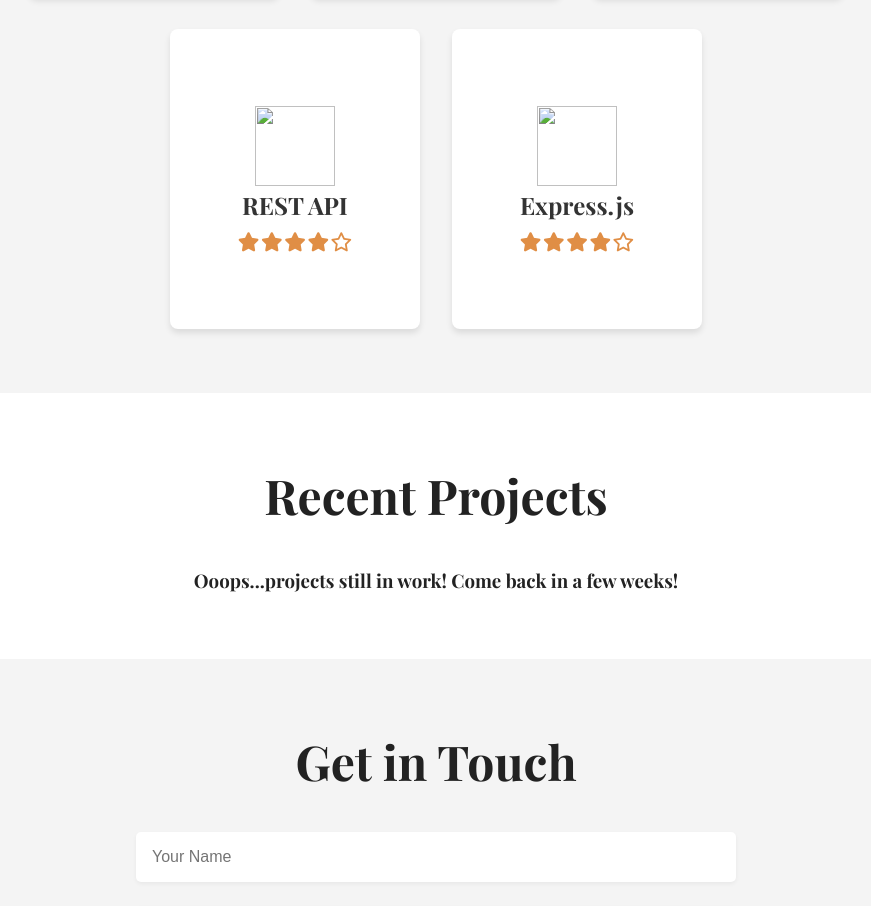
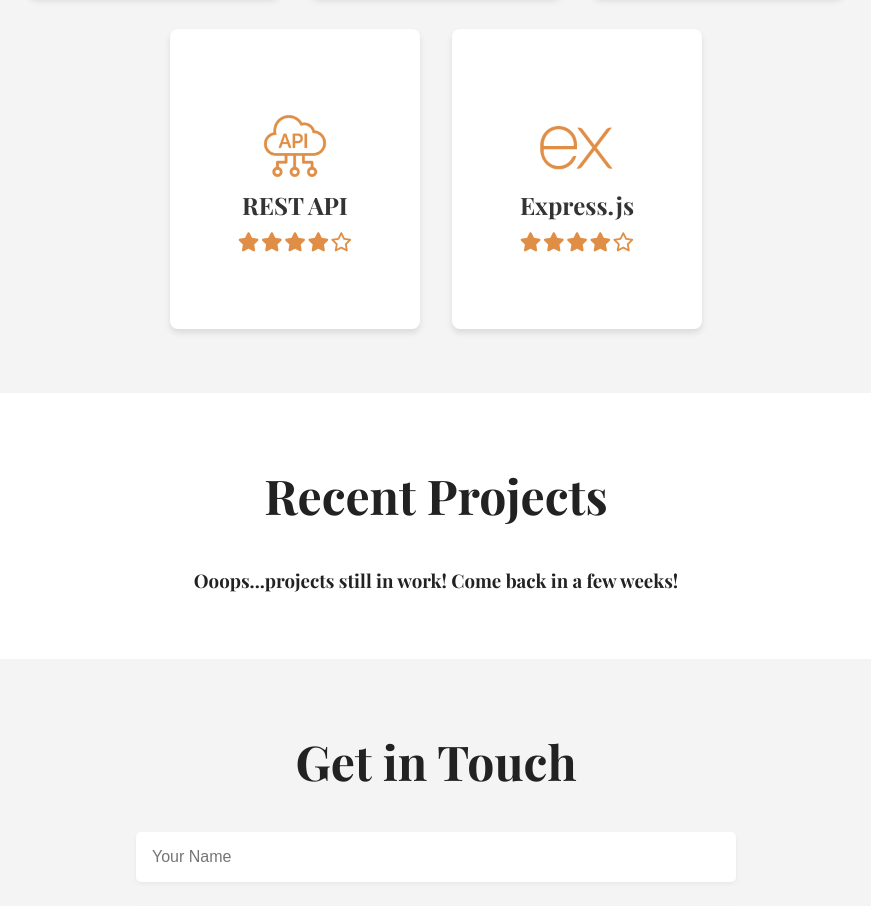
Before and after one commit to MakoveiMiron/portfolio, a website: page index.html in a window 1280 px wide. Shown: the part 2096-3002 px from the top of the page, without its empty margins (204-1075 px from the left). Drawn offline with nearby package versions, Linux system fonts and the light colour scheme; the site is published under a folder, as on GitHub Pages, so addresses that start at the root find nothing; a web font is replaced by a local one.

Commit message:
image visibility

```diff
--- a/index.html
+++ b/index.html
@@ -9,8 +9,8 @@
     <script src="https://cdn.emailjs.com/dist/email.min.js"></script>
     <link rel="stylesheet" href="https://cdnjs.cloudflare.com/ajax/libs/font-awesome/6.0.0-beta3/css/all.min.css">
     <link rel="stylesheet" href="https://cdnjs.cloudflare.com/ajax/libs/font-awesome/6.0.0-beta3/css/all.min.css">
-    <link rel="icon" type="image/png" sizes="32x32" href="/portfolio/src/favicon-32x32.png">
-    <link rel="icon" type="image/png" sizes="16x16" href="/portfolio/src/favicon-16x16.png">
+    <link rel="icon" type="image/png" sizes="32x32" href="favicon-32x32.png">
+    <link rel="icon" type="image/png" sizes="16x16" href="favicon-16x16.png">
     <link rel="manifest" href="/portfolio/site.webmanifest">
     <script>
        $(document).ready(function(){
@@ -126,7 +126,7 @@
                     </div>
                 </div>
                 <div class="skill-item">
-                    <img src="/portfolio/src/api.png" />
+                    <img src="api.png" />
                     <h3>REST API</h3>
                     <div class="rating">
                         <i class="fas fa-star"></i>
@@ -137,7 +137,7 @@
                     </div>
                 </div>
                 <div class="skill-item">
-                    <img src="/portfolio/src/icons8-express-js-480.png" />
+                    <img src="icons8-express-js-480.png" />
                     <h3>Express.js</h3>
                     <div class="rating">
                         <i class="fas fa-star"></i>
```
